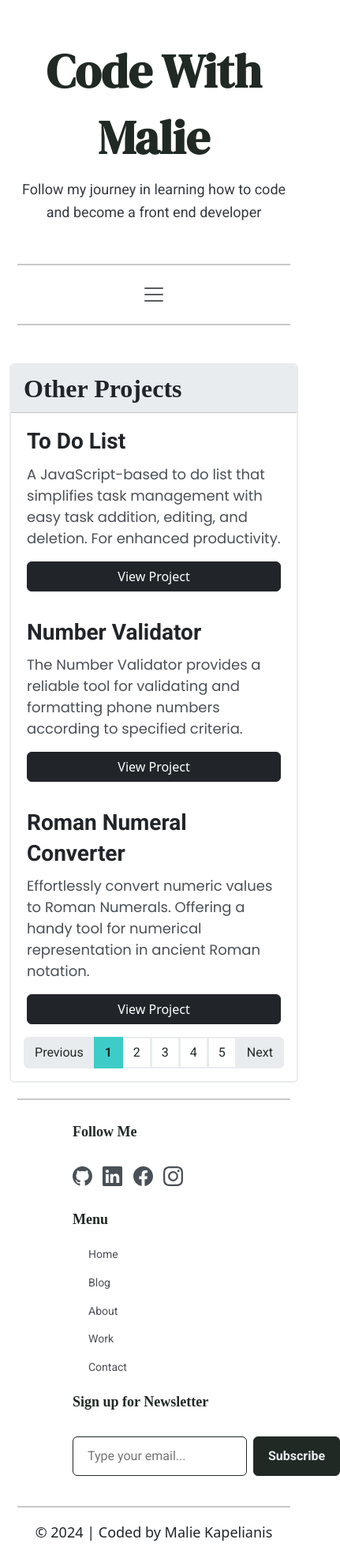
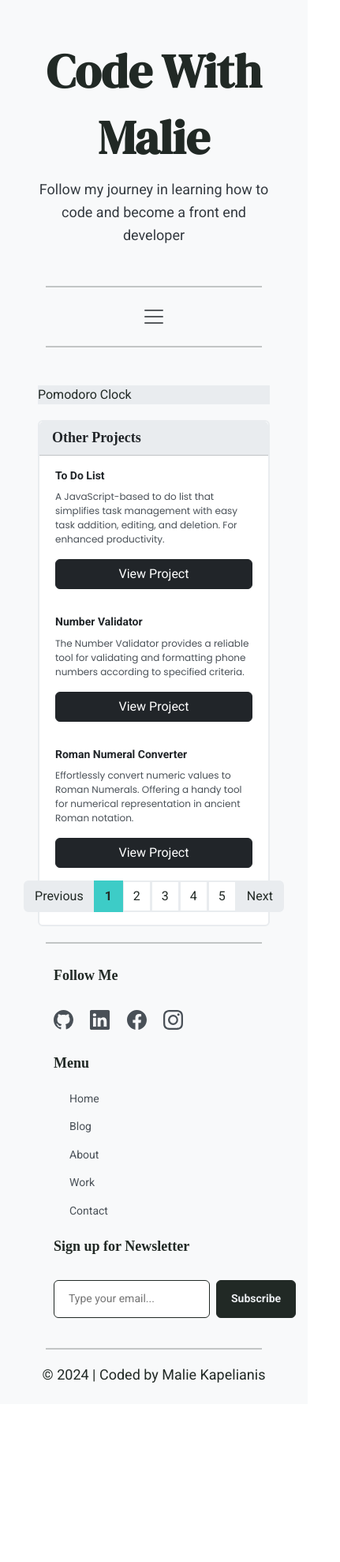
Before and after one commit to MalieKapDev/Pomodoro-Timer, a plain HTML site: page index.html in a window 390 px wide. Shown: the whole page at 79% size, 431 px wide, since content can reach past the window. After the commit the page ends 1778 px from the top, so only its background shows below. Drawn offline with nearby package versions, Linux system fonts and the light colour scheme; a web font is replaced by a local one.

Commit message:
Small Adjustments to style. Small adjustements to responsiveness.

```diff
--- a/index.html
+++ b/index.html
@@ -73,7 +73,7 @@
   </head>
   <body>
     <!-- Main Container -->
-    <div class="container">
+    <div class="container-fluid main-container ps-5 pe-5">
       <!-- Logo Container -->
       <div class="logo-container pt-5 pb-4">
         <h1>
@@ -148,6 +148,11 @@
         </div>
       </nav>
       <hr class="nav-bar-divider mb-5" />
+
+      <!-- Project Container-->
+      <div class="project-container" style="background-color: #e9ecef">
+        Pomodoro Clock
+      </div>
 
       <!-- Other Projects Container-->
       <div class="other-projects-container">
@@ -552,7 +557,7 @@
       <!-- Footer-->
       <hr class="nav-bar-divider" />
       <footer>
-        <div class="row align-items-start m-lg-3 ms-5 me-5">
+        <div class="row align-items-start m-lg-3">
           <!-- Follow Me Col-->
           <div class="col-lg-4 col-12 follow-me">
             <h6 class="footer-headings pb-3">Follow Me</h6>
@@ -689,7 +694,7 @@
                 type="email"
                 name="email"
                 class="email-input"
-                style="font-size: 16px; padding: 13px 18px 13px 18px"
+                style="font-size: 14px; padding: 13px 18px 13px 18px"
                 placeholder="Type your email..."
                 value
                 id="subscribe"
@@ -698,7 +703,7 @@
               <button
                 type="button"
                 class="btn-sm btn-subscribe ms-2"
-                style="font-size: 16px; padding: 13px 18px 13px 18px"
+                style="font-size: 14px; padding: 13px 18px 13px 18px"
               >
                 Subscribe
               </button>
--- a/styles.css
+++ b/styles.css
@@ -101,7 +101,7 @@
 
 .card-header {
   font-family: var(--font-heading);
-  font-size: var(--text-lg-title);
+  font-size: var(--text-lg-body);
   font-weight: 600;
   line-height: 1.4;
 }
@@ -110,7 +110,7 @@
 /* Style for Card Text */
 .card-title {
   font-family: var(--font-primary);
-  font-size: var(--text-lg-subtitle);
+  font-size: var(--text-lg-detail);
   font-weight: 600;
   color: var(--sub-heading-color);
   line-height: 1.4;
@@ -118,7 +118,7 @@
 
 .card-text {
   font-family: var(--font-secondary);
-  font-size: var(--text-lg-body);
+  font-size: var(--text-lg-small);
   font-weight: 400;
   color: var(--content-color);
 }
@@ -234,11 +234,13 @@ footer {
 }
 
 /* Style for main elements */
-body {
+.main-container {
   background-color: var(--background-color);
   color: var(--heading-color);
   font-family: var(--font-primary);
 }
+
+/* Style for Project */
 
 /* Screen Adjustments */
 /* Small Screens */
@@ -397,37 +399,37 @@ body {
   /* Style for Other Projects */
   /* Style for Other Projects Entire Card */
   .card-header {
-    font-size: var(--text-lg-title);
+    font-size: var(--text-lg-body);
   }
 
   /* Style for Project Individual Cards */
   /* Style for Card Text */
   .card-title {
-    font-size: var(--text-lg-subtitle);
+    font-size: var(--text-lg-detail);
   }
 
   .card-text {
-    font-size: var(--text-lg-body);
+    font-size: var(--text-lg-small);
   }
 
   /* Style for Card Button */
   .btn-dark {
-    font-size: var(--text-lg-detail);
+    font-size: var(--text-lg-small);
   }
 
   /* Style for Pagination */
   .page-link {
-    font-size: var(--text-lg-detail);
+    font-size: var(--text-lg-small);
   }
 
   /* Style for Footer*/
   .footer-headings {
-    font-size: var(--text-lg-title);
+    font-size: var(--text-lg-subtitle);
   }
 
   .menu a,
   .menu li {
-    font-size: var(--text-lg-subtitle);
+    font-size: var(--text-lg-detail);
   }
 
   .email-input {
```
